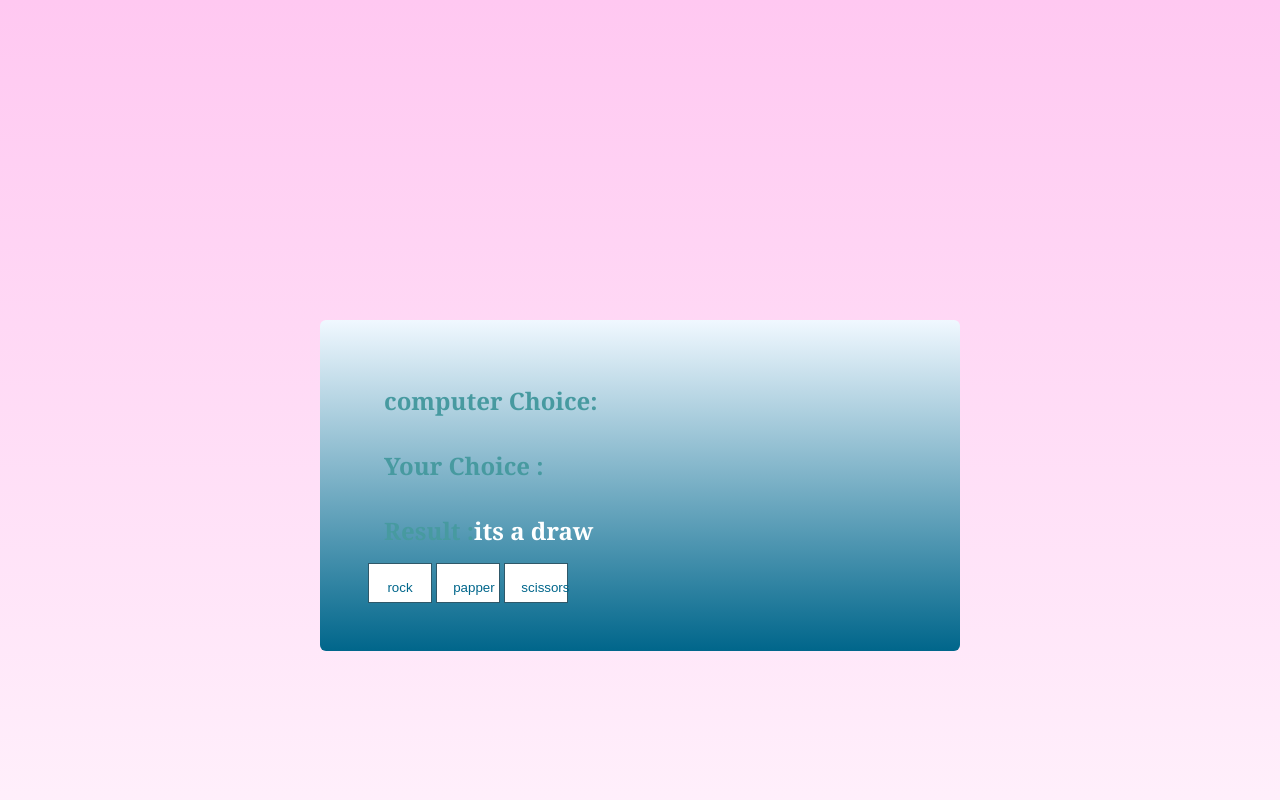
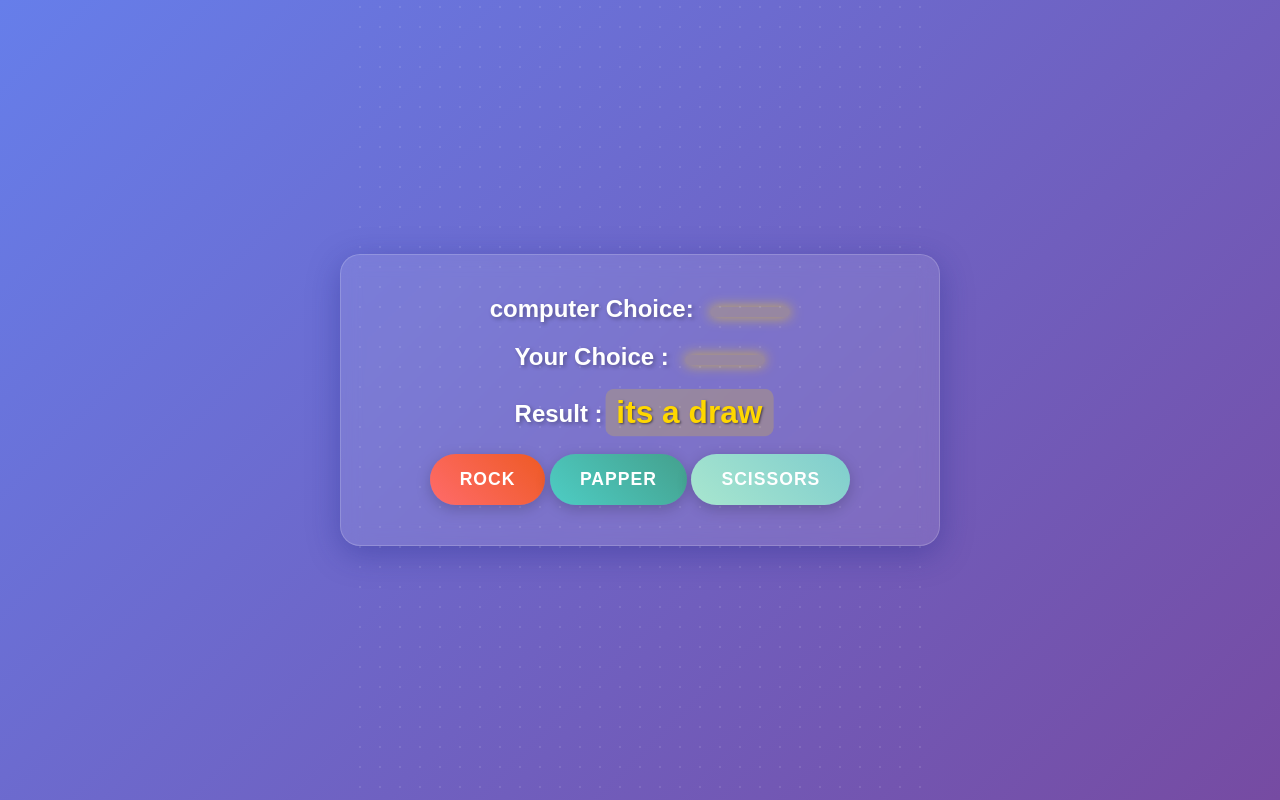
Before and after one commit to SalmaCHAOUI27/rock-papper-scissors, a plain HTML site: page index.html in a window 1280 px wide. Shown: the top 800 px of the page. Drawn offline with Linux system fonts and the light colour scheme.

Commit message:
style.css

```diff
--- a/style.css
+++ b/style.css
@@ -1,44 +1,219 @@
-*{
-    margin:0;
-    padding:0;
+* {
+    margin: 0;
+    padding: 0;
     box-sizing: border-box;
 }
-body{
-    font-family:Georgia, 'Times New Roman', Times, serif;
-    background: linear-gradient(#ffc8f1,#ffffff) no-repeat;
-    background-size: cover;
-    height:100vh;
+
+body {
+    font-family: 'Arial', sans-serif;
+    background: linear-gradient(135deg, #667eea 0%, #764ba2 100%);
+    min-height: 100vh;
+    display: flex;
+    justify-content: center;
+    align-items: center;
+    padding: 20px;
+    overflow-x: hidden;
 }
+
 .container {
-    margin: 25% 25%;
-    padding:3rem;
-    background: linear-gradient(aliceblue,#00668b);
-    border-radius: 6px;
+    background: rgba(255, 255, 255, 0.1);
+    backdrop-filter: blur(10px);
+    -webkit-backdrop-filter: blur(10px);
+    border-radius: 20px;
+    padding: 40px;
+    box-shadow: 0 8px 32px rgba(31, 38, 135, 0.37);
+    border: 1px solid rgba(255, 255, 255, 0.18);
+    text-align: center;
+    max-width: 600px;
+    width: 100%;
+    animation: fadeInUp 0.8s ease-out;
 }
-.container h2 ,
-button{
-    padding: 1rem;
+
+@keyframes fadeInUp {
+    from {
+        opacity: 0;
+        transform: translateY(30px);
+    }
+    to {
+        opacity: 1;
+        transform: translateY(0);
+    }
 }
-.container h2  {
-    color: #479aa0;
+
+h2 {
+    color: #fff;
+    margin-bottom: 20px;
+    font-size: 1.5rem;
+    text-shadow: 2px 2px 4px rgba(0, 0, 0, 0.3);
+    transition: all 0.3s ease;
 }
-.container span {
-    color: #ffffff;
+
+h2:hover {
+    transform: scale(1.05);
+    text-shadow: 3px 3px 6px rgba(0, 0, 0, 0.5);
 }
-.container button {
-    background-color: #ffffff;
-    border: #2f5869 1px solid;
-    color: #00668b;
-    height:5vh;
-    width:5vw;
-    text-align: center;
-    transition: .4s;
+
+span {
+    color: #ffd700;
+    font-weight: bold;
+    font-size: 1.2em;
+    text-shadow: 1px 1px 2px rgba(0, 0, 0, 0.5);
+    padding: 5px 10px;
+    background: rgba(255, 215, 0, 0.2);
+    border-radius: 8px;
+    margin-left: 10px;
+    display: inline-block;
+    min-width: 80px;
+    animation: glow 2s ease-in-out infinite alternate;
 }
-.container button:hover {
-    height:6vh;
-    width:6vw;
-    background-color: #00668b;
-    color: #ffffff;
-    border: #00668b 1px solid;
-    border-radius: 6px;
+
+@keyframes glow {
+    from {
+        box-shadow: 0 0 5px rgba(255, 215, 0, 0.5);
+    }
+    to {
+        box-shadow: 0 0 20px rgba(255, 215, 0, 0.8);
+    }
 }
+
+.buttons-section {
+    margin-top: 40px;
+    display: flex;
+    gap: 20px;
+    justify-content: center;
+    flex-wrap: wrap;
+}
+
+button {
+    background: linear-gradient(45deg, #ff6b6b, #ee5a24);
+    color: white;
+    border: none;
+    padding: 15px 30px;
+    font-size: 1.1rem;
+    font-weight: bold;
+    border-radius: 50px;
+    cursor: pointer;
+    transition: all 0.3s ease;
+    box-shadow: 0 4px 15px rgba(0, 0, 0, 0.2);
+    text-transform: uppercase;
+    letter-spacing: 1px;
+    position: relative;
+    overflow: hidden;
+}
+
+button::before {
+    content: '';
+    position: absolute;
+    top: 0;
+    left: -100%;
+    width: 100%;
+    height: 100%;
+    background: linear-gradient(90deg, transparent, rgba(255, 255, 255, 0.3), transparent);
+    transition: left 0.5s;
+}
+
+button:hover::before {
+    left: 100%;
+}
+
+button:hover {
+    transform: translateY(-3px) scale(1.05);
+    box-shadow: 0 8px 25px rgba(0, 0, 0, 0.3);
+}
+
+button:active {
+    transform: translateY(0) scale(0.98);
+    box-shadow: 0 2px 10px rgba(0, 0, 0, 0.2);
+}
+
+#rock {
+    background: linear-gradient(45deg, #ff6b6b, #ee5a24);
+}
+
+#papper {
+    background: linear-gradient(45deg, #4ecdc4, #44a08d);
+}
+
+#scissors {
+    background: linear-gradient(45deg, #a8e6cf, #7fcdcd);
+}
+
+/* Floating particles animation */
+.container::before {
+    content: '';
+    position: absolute;
+    top: -50%;
+    left: -50%;
+    width: 200%;
+    height: 200%;
+    background: radial-gradient(circle, rgba(255, 255, 255, 0.1) 1px, transparent 1px);
+    background-size: 20px 20px;
+    animation: float 20s linear infinite;
+    pointer-events: none;
+}
+
+@keyframes float {
+    0% {
+        transform: translateY(0px) rotate(0deg);
+    }
+    100% {
+        transform: translateY(-100px) rotate(360deg);
+    }
+}
+
+/* Result highlight animation */
+#result {
+    animation: pulse 1s ease-in-out infinite alternate;
+}
+
+@keyframes pulse {
+    from {
+        transform: scale(1);
+    }
+    to {
+        transform: scale(1.1);
+    }
+}
+
+/* Mobile responsiveness */
+@media (max-width: 768px) {
+    .container {
+        padding: 30px 20px;
+    }
+
+    h2 {
+        font-size: 1.2rem;
+        margin-bottom: 15px;
+    }
+
+    button {
+        padding: 12px 25px;
+        font-size: 1rem;
+        margin: 5px;
+    }
+
+    .buttons-section {
+        gap: 15px;
+    }
+}
+
+.game-title {
+    font-size: 2.5rem;
+    color: #fff;
+    text-shadow: 3px 3px 6px rgba(0, 0, 0, 0.5);
+    margin-bottom: 30px;
+    background: linear-gradient(45deg, #ffd700, #ffed4e);
+    -webkit-background-clip: text;
+    -webkit-text-fill-color: transparent;
+    background-clip: text;
+    animation: titleGlow 3s ease-in-out infinite alternate;
+}
+
+@keyframes titleGlow {
+    from {
+        filter: drop-shadow(0 0 10px rgba(255, 215, 0, 0.5));
+    }
+    to {
+        filter: drop-shadow(0 0 20px rgba(255, 215, 0, 0.8));
+    }
+}
```
